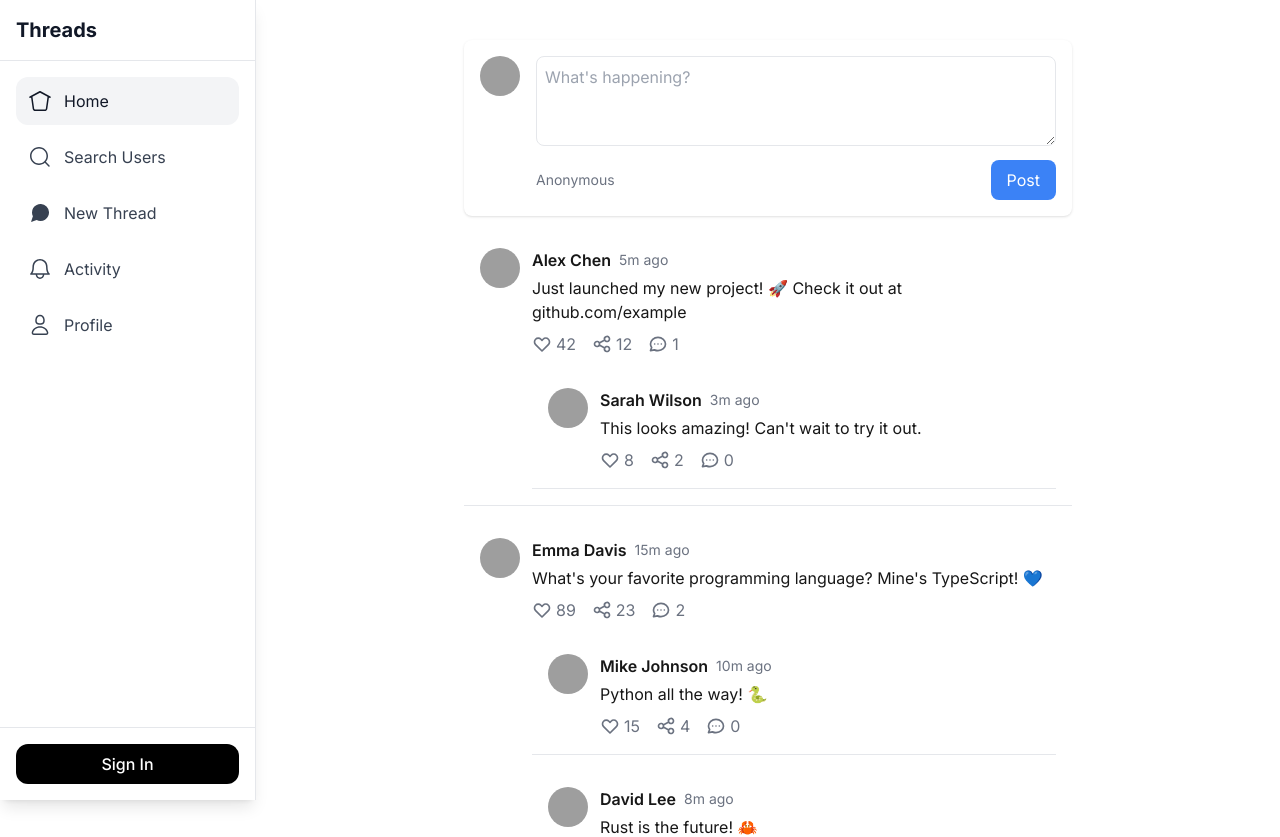
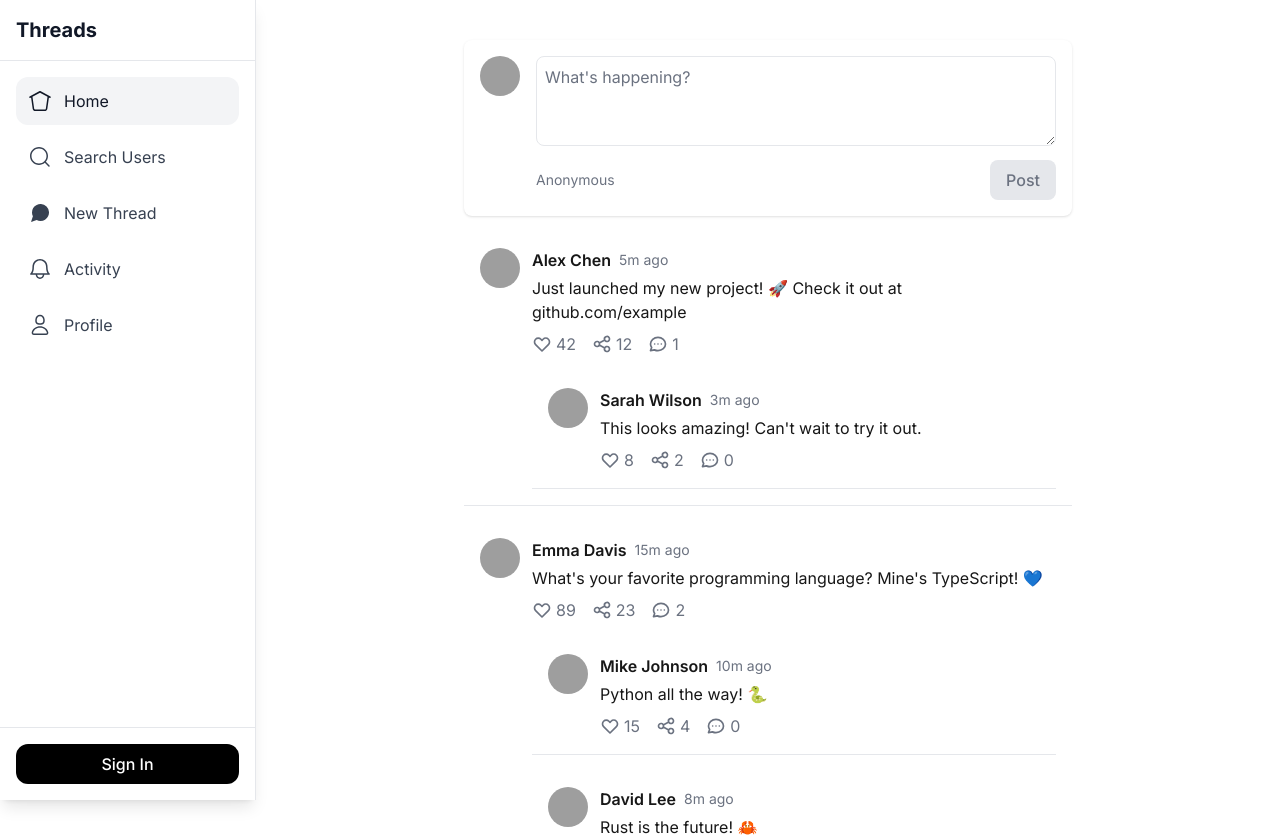
Before and after one commit to nolen22/twitdupe, a Next.js app: page / in a window 1280 px wide. Shown: the top 837 px of the page. Built offline with nearby package versions, Linux system fonts and the light colour scheme; no server answers; grey boxes are pictures that could not be loaded.

Commit message:
feat: improve ThreadForm UI and functionality

```diff
--- a/src/app/components/ThreadForm.tsx
+++ b/src/app/components/ThreadForm.tsx
@@ -9,12 +9,14 @@ interface ThreadFormProps {
 
 export default function ThreadForm({ onSubmit }: ThreadFormProps) {
   const [content, setContent] = useState('');
+  const [isLoading, setIsLoading] = useState(false);
   const { user } = useUser();
 
   const handleSubmit = async (e: React.FormEvent) => {
     e.preventDefault();
     if (!content.trim()) return;
 
+    setIsLoading(true);
     try {
       if (onSubmit) {
         await onSubmit(content);
@@ -39,6 +41,8 @@ export default function ThreadForm({ onSubmit }: ThreadFormProps) {
       }
     } catch (error) {
       console.error('Error creating thread:', error);
+    } finally {
+      setIsLoading(false);
     }
   };
 
@@ -56,7 +60,7 @@ export default function ThreadForm({ onSubmit }: ThreadFormProps) {
               value={content}
               onChange={(e) => setContent(e.target.value)}
               placeholder="What's happening?"
-              className="w-full p-2 border rounded-lg focus:outline-none focus:ring-2 focus:ring-blue-500"
+              className="w-full p-2 border rounded-lg focus:outline-none focus:ring-2 focus:ring-blue-500 bg-white text-gray-900 placeholder-gray-500"
               rows={3}
             />
             <div className="flex justify-between items-center mt-2">
@@ -65,9 +69,14 @@ export default function ThreadForm({ onSubmit }: ThreadFormProps) {
               </span>
               <button
                 type="submit"
-                className="bg-blue-500 text-white px-4 py-2 rounded-lg hover:bg-blue-600 transition-colors"
+                disabled={!content.trim() || isLoading}
+                className={`px-4 py-2 rounded-lg font-medium transition-colors ${
+                  content.trim() && !isLoading
+                    ? 'bg-blue-500 text-white hover:bg-blue-600'
+                    : 'bg-gray-200 text-gray-500 cursor-not-allowed'
+                }`}
               >
-                Post
+                {isLoading ? 'Posting...' : 'Post'}
               </button>
             </div>
           </div>
```
